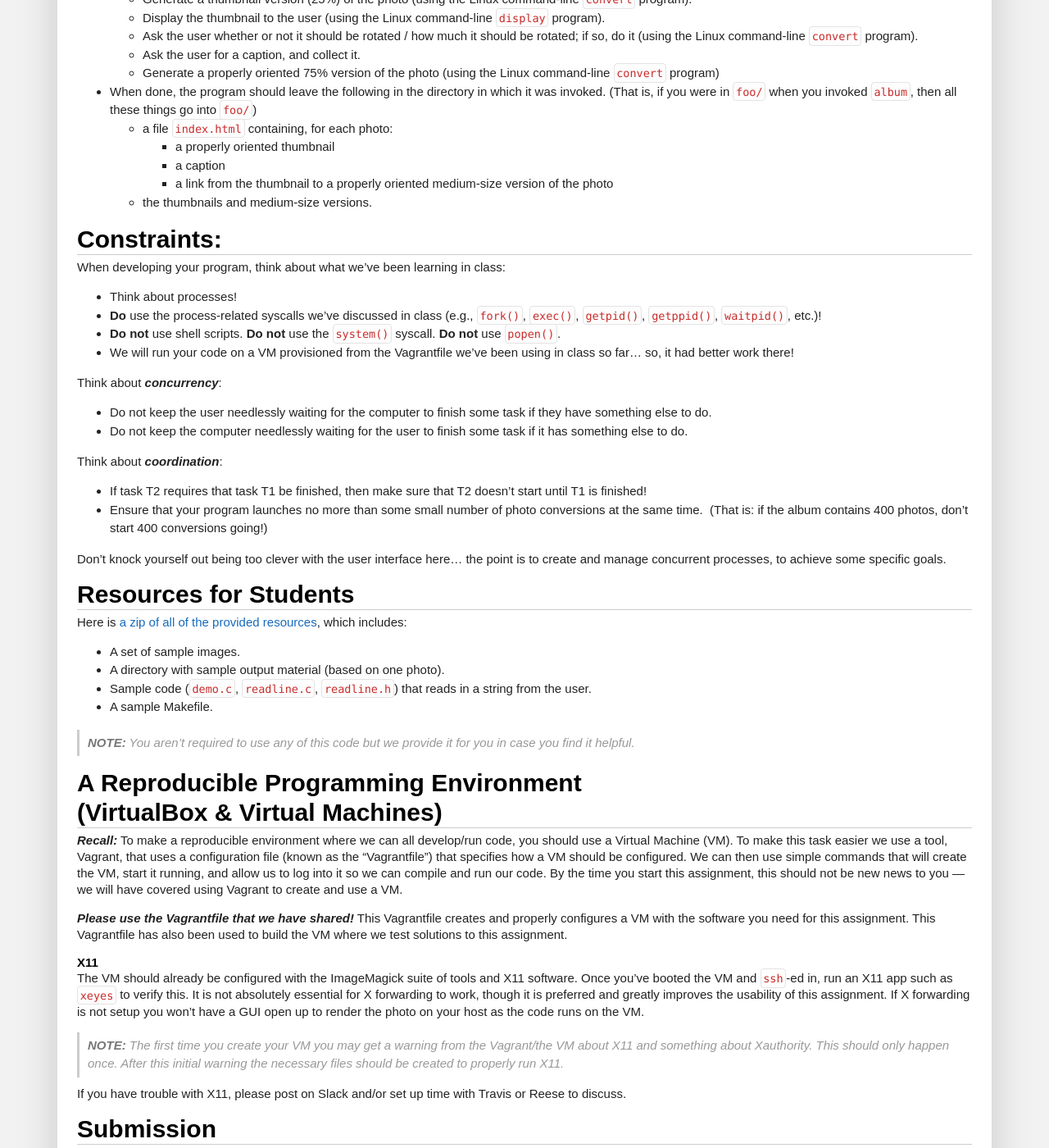
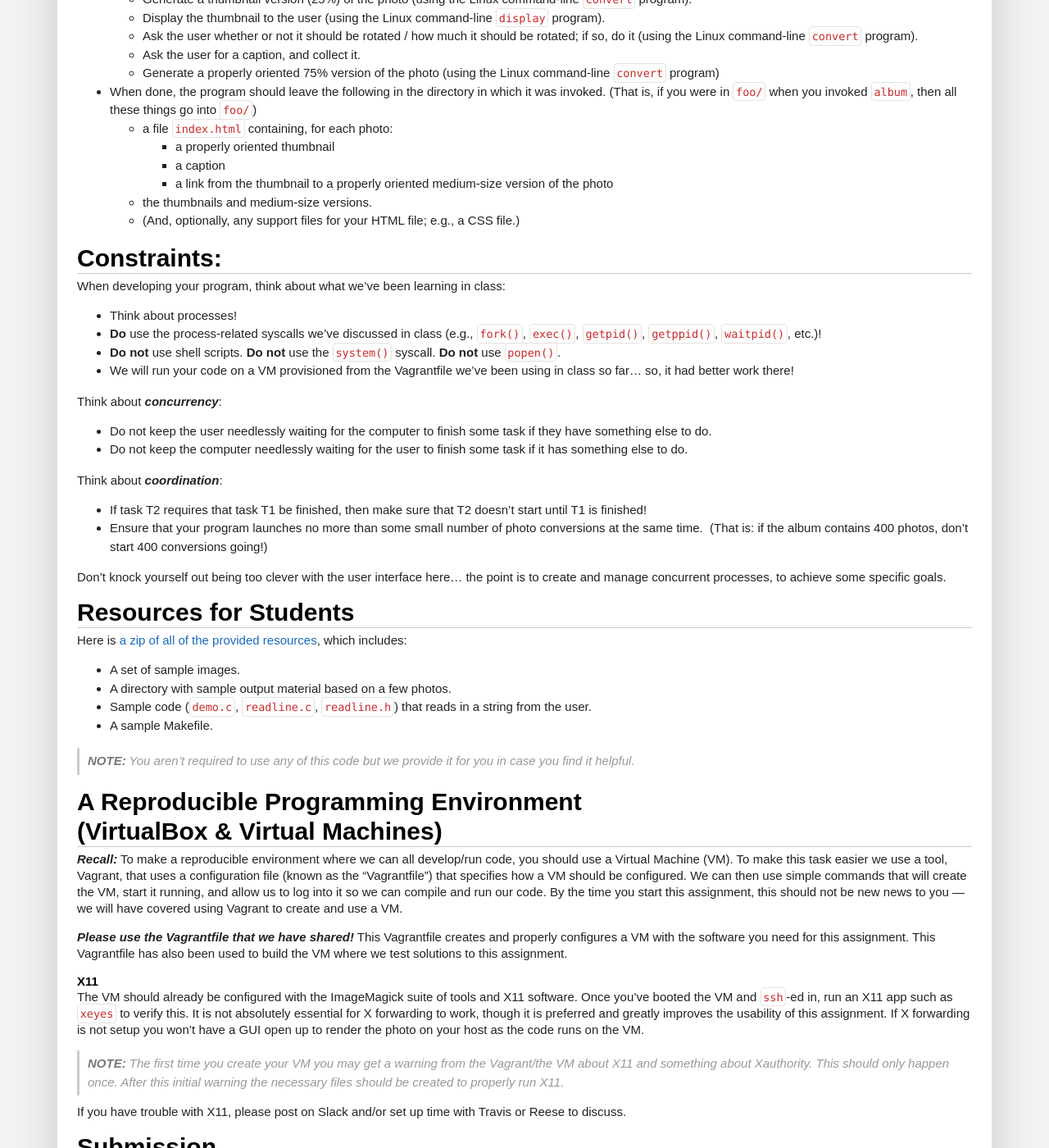
Before and after one commit to traviswpeters/cs460-2020-fall, a Jekyll site: the page built from pa1/index.md, in a window 1280 px wide and 1400 px high, scrolled down 1878 px. Shown: the whole window at 82% size. Built offline with Jekyll 4.4.1, drawn with Linux system fonts in a browser that asks for light colours; nearby versions of some CDN libraries; some web fonts are replaced; comment, search, counter and statistics services are not loaded; our own code applies the rules of GitHub Pages for plain Markdown files.

Commit message:
update some of the specs on the PA1 page

```diff
--- a/pa1/index.md
+++ b/pa1/index.md
@@ -65,6 +65,7 @@ That is:
         * a caption
         * a link from the thumbnail to a properly oriented medium-size version of the photo
     * the thumbnails and medium-size versions.
+    * (And, optionally, any support files for your HTML file; e.g., a CSS file.)
 
 ## Constraints:
 
@@ -89,7 +90,7 @@ the point is to create and manage concurrent processes, to achieve some specific
 
 Here is [a zip of all of the provided resources](../pa1_release.tar.gz), which includes:
 - A set of sample images. <!-- [sample images](./photos.zip) -->
-- A directory with sample output material (based on one photo). <!-- [sample output material](./sample.zip) -->
+- A directory with sample output material based on a few photos. <!-- [sample output material](./sample.zip) -->
 - Sample code (`demo.c`, `readline.c`, `readline.h`) that reads in a string from the user. <!-- [Sample code](./demo.c) -->
 - A sample Makefile. <!-- [sample makefile](./Makefile) -->
 
```
